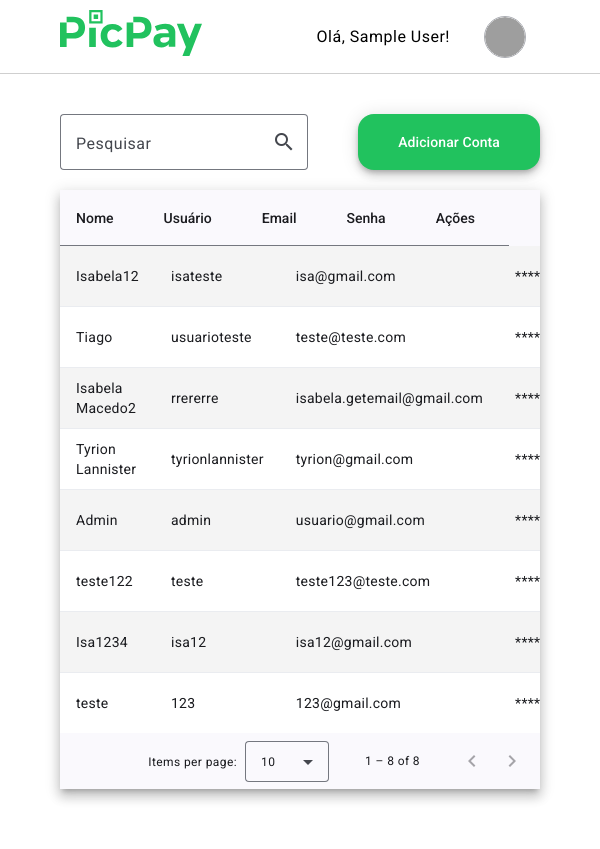
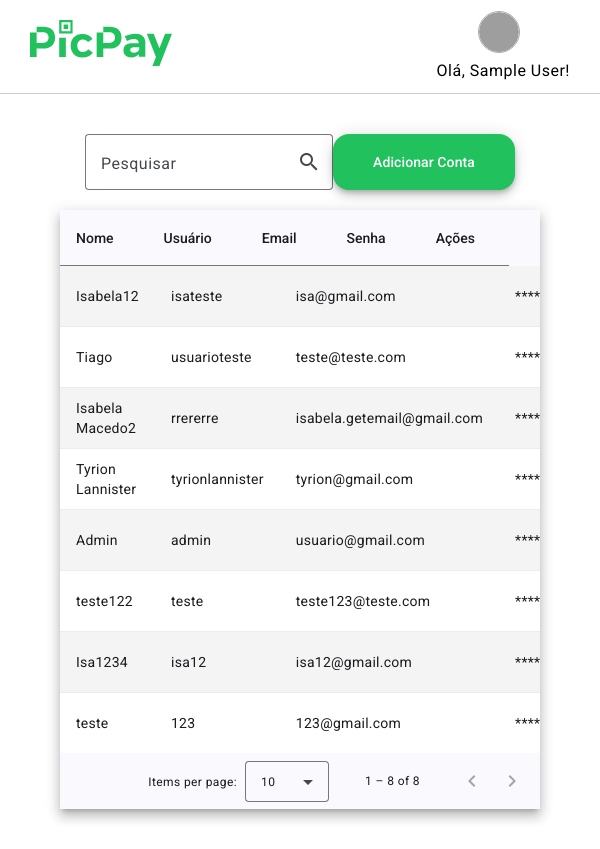
Before and after one commit to belamacedo/frontend-challenge, an Angular app: page /accounts in a window 600 px wide. Built offline with nearby package versions, Linux system fonts and the light colour scheme; data requests are answered from the project's data file; sample sign-in values are in the browser's storage; grey boxes are pictures that could not be loaded.

Commit message:
feat: adding media query

```diff
--- a/src/app/components/accounts-dashboard/accounts-table/accounts-table.component.scss
+++ b/src/app/components/accounts-dashboard/accounts-table/accounts-table.component.scss
@@ -55,17 +55,41 @@
   --mdc-checkbox-unselected-pressed-state-layer-color: #21c25e;
 }
 
-@media (max-width: 820px) {
+.container {
+  display: flex;
+  justify-content: space-between;
+  flex-wrap: wrap;
+  width: 100%;
+}
+
+@media (max-width: 480px) {
+  .table-wrapper {
+    display: flex;
+    flex-direction: column;
+    overflow-x: auto;
+  }
+
+  .container {
+    justify-content: center;
+  }
+}
+
+@media (min-width: 481px) and (max-width: 767px) {
+  .table-wrapper {
+    display: flex;
+    flex-direction: column;
+    overflow-x: auto;
+  }
+
+  .container {
+    justify-content: center;
+  }
+}
+
+@media (min-width: 768px) and (max-width: 991px) {
   .table-wrapper {
     display: flex;
     flex-direction: column;
     overflow-x: auto;
   }
 }
-
-.container {
-  display: flex;
-  justify-content: space-between;
-  flex-wrap: wrap;
-  width: 100%;
-}
--- a/src/app/components/dashboard-header/dashboard-header.component.scss
+++ b/src/app/components/dashboard-header/dashboard-header.component.scss
@@ -12,7 +12,6 @@
   display: flex;
   justify-content: space-between;
   align-items: center;
-  flex-wrap: wrap;
 }
 
 .user-info {
@@ -42,3 +41,27 @@
   background-color: transparent;
   border: none;
 }
+
+// @media (max-width: 480px) {
+//   header {
+//     padding: 0.625rem 1.875rem;
+//   }
+
+//   .user-info {
+//     display: flex;
+//     flex-direction: column-reverse;
+//     gap: 5px;
+//   }
+// }
+
+@media (max-width: 767px) {
+  header {
+    padding: 0.625rem 1.875rem;
+  }
+
+  .user-info {
+    display: flex;
+    flex-direction: column-reverse;
+    gap: 5px;
+  }
+}
--- a/src/app/components/dashboard/payments-table/payments-table.component.scss
+++ b/src/app/components/dashboard/payments-table/payments-table.component.scss
@@ -55,17 +55,41 @@
   --mdc-checkbox-unselected-pressed-state-layer-color: #21c25e;
 }
 
-@media (max-width: 820px) {
+.container {
+  display: flex;
+  justify-content: space-between;
+  flex-wrap: wrap;
+  width: 100%;
+}
+
+@media (max-width: 480px) {
+  .table-wrapper {
+    display: flex;
+    flex-direction: column;
+    overflow-x: auto;
+  }
+
+  .container {
+    justify-content: center;
+  }
+}
+
+@media (min-width: 481px) and (max-width: 767px) {
+  .table-wrapper {
+    display: flex;
+    flex-direction: column;
+    overflow-x: auto;
+  }
+
+  .container {
+    justify-content: center;
+  }
+}
+
+@media (min-width: 768px) and (max-width: 991px) {
   .table-wrapper {
     display: flex;
     flex-direction: column;
     overflow-x: auto;
   }
 }
-
-.container {
-  display: flex;
-  justify-content: space-between;
-  flex-wrap: wrap;
-  width: 100%;
-}
```
